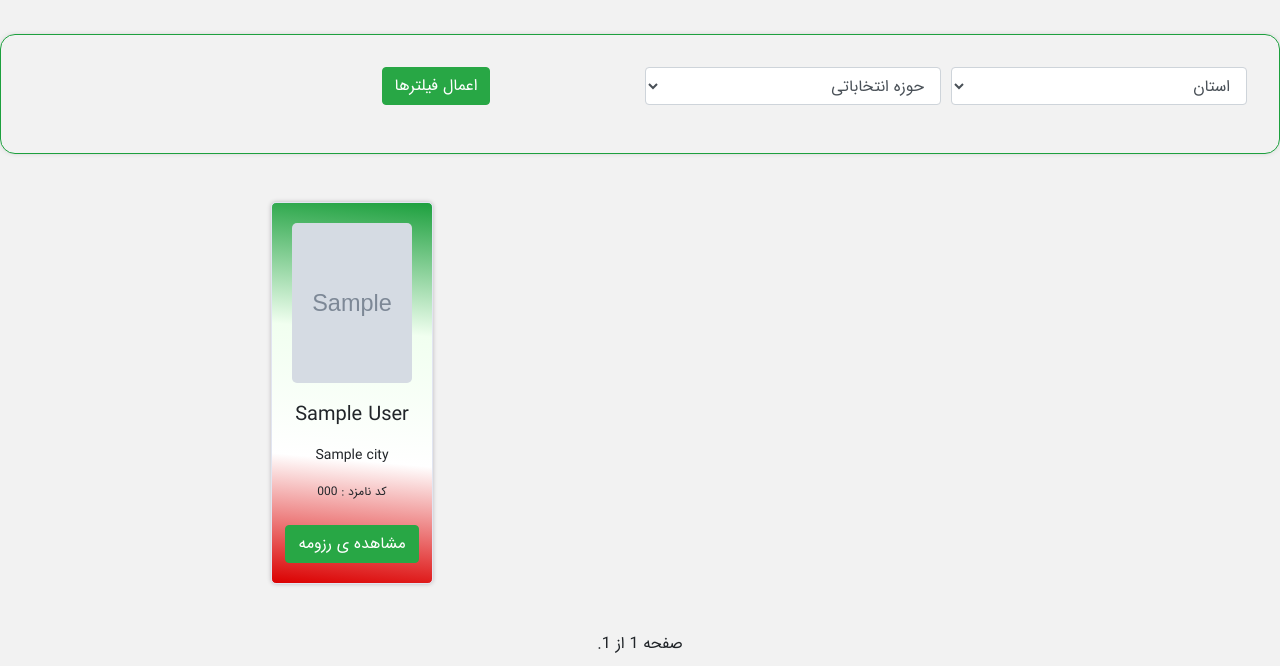
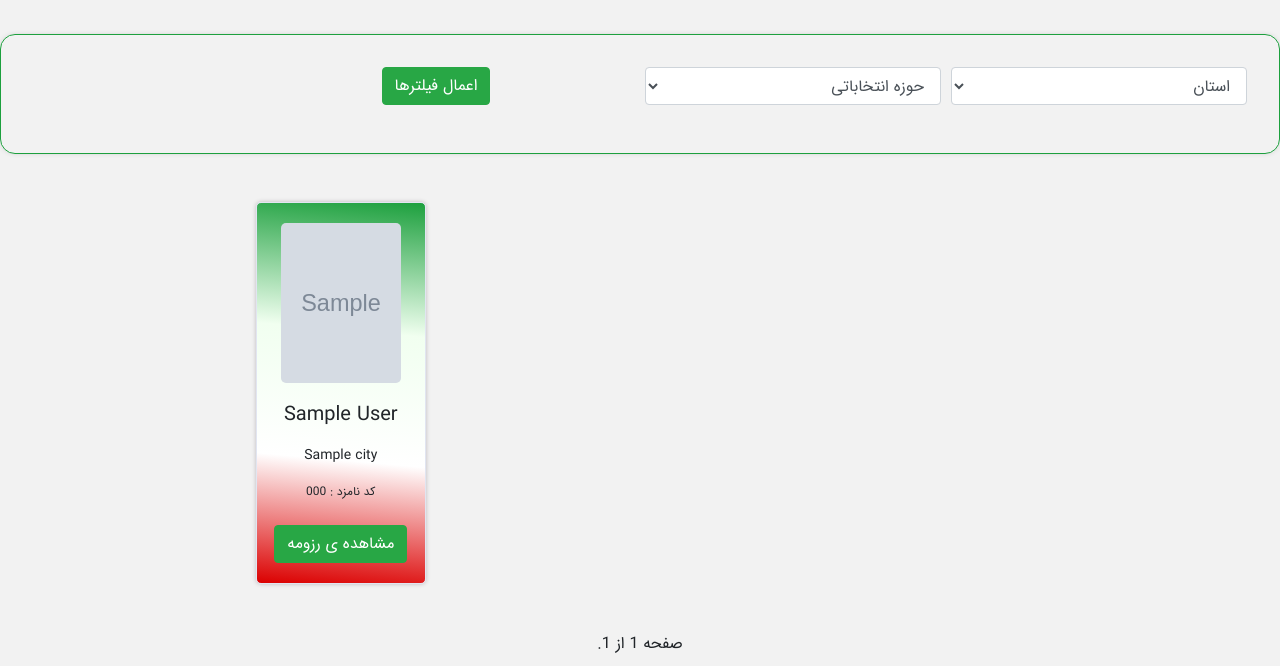
Before and after one commit to omiid-ad/Namzadan, a Django app: page / in a window 1280 px wide. Shown: the part 134-800 px from the top of the page. Run offline with Django 3.2, Linux system fonts and the light colour scheme; tables that the repository leaves empty hold one stand-in row (values such as "Sample post"); grey boxes marked "Sample" are stand-in pictures; some libraries are stand-ins or nearby versions.

Commit message:
add styles

```diff
--- a/mainapp/templates/mainapp/all-candidates.html
+++ b/mainapp/templates/mainapp/all-candidates.html
@@ -100,7 +100,7 @@
                 <img class="side-posters" src="{{ MEDIA_URL }}{{ resume.banner4 }}" alt="بنر۴"> -->
 
             </div>
-            <div class="candidates">
+            <div class="row candidates">
                 <!-- Candidates -->
                 {% if page_obj %} {% for cn in page_obj %}
                 <div class="col-md-3">
```
